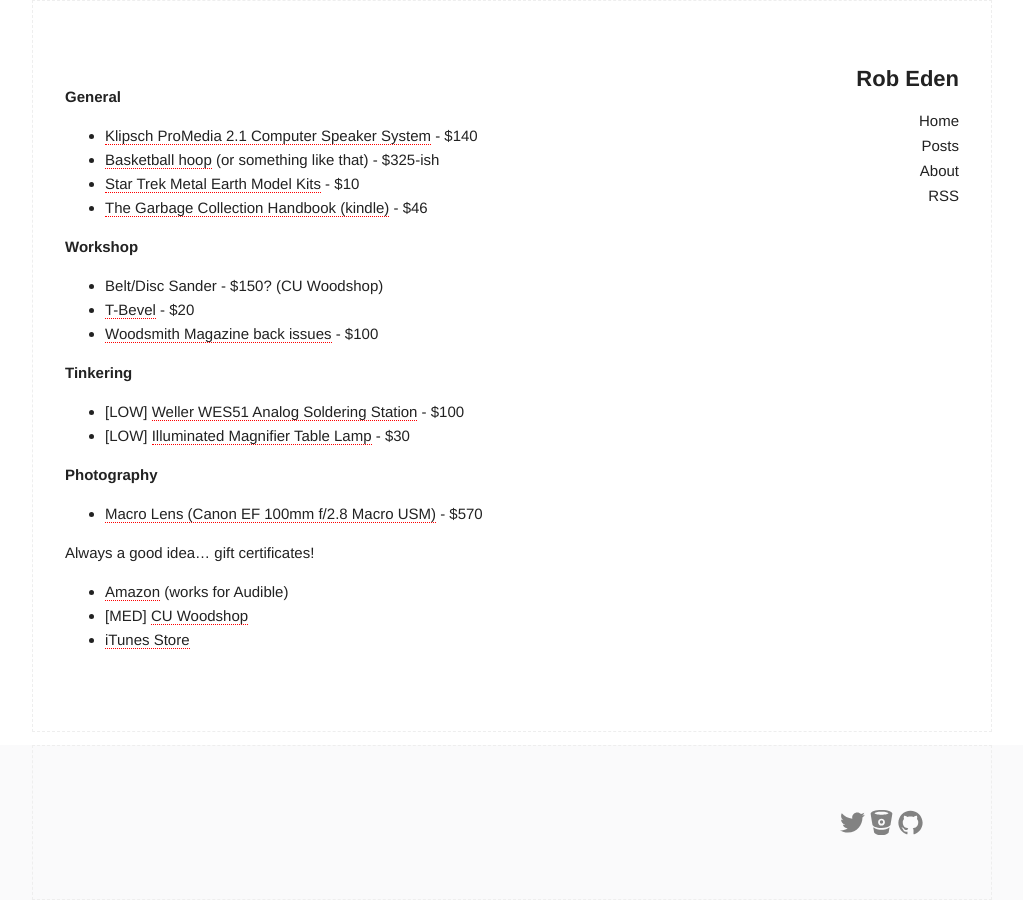
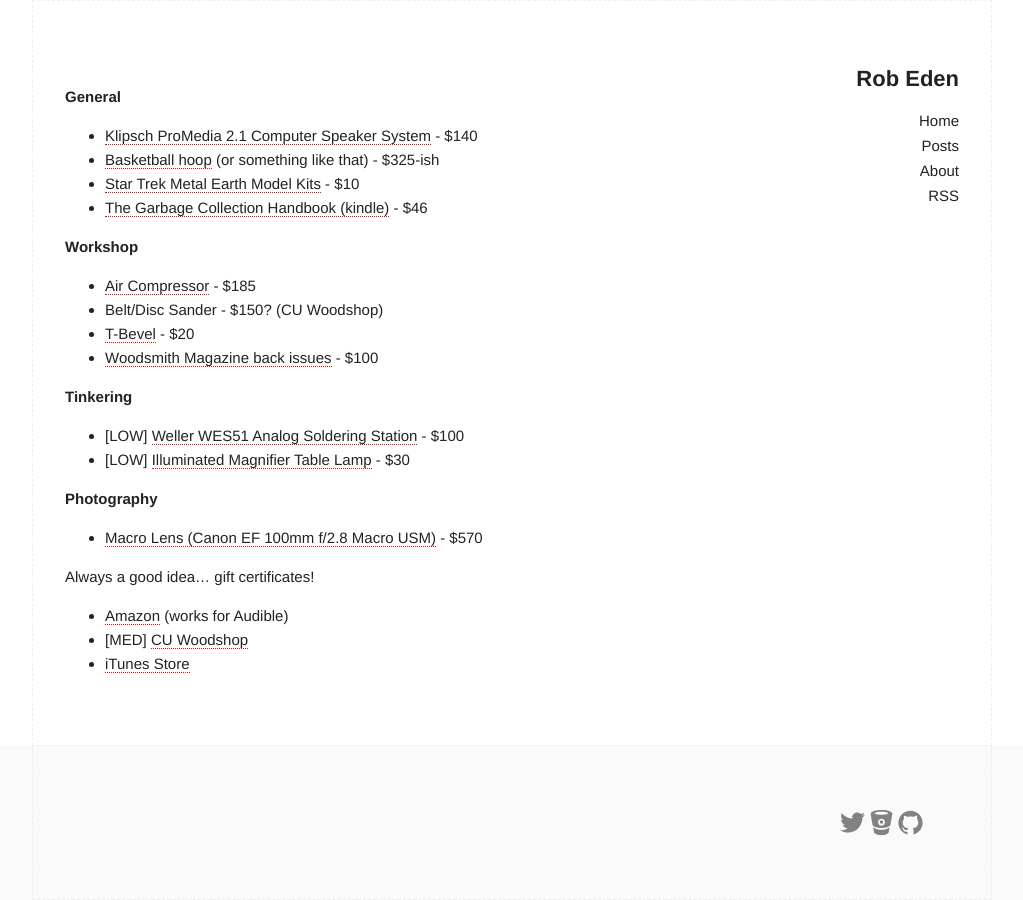
Before and after one commit to robeden/robeden.github.io, a Jekyll site: the page built from personal/wishlist.md, in a window 1280 px wide. Shown: the whole page, without its empty margins (128-1151 px from the left). Built offline with Jekyll 4.4.1, drawn with Linux system fonts in a browser that asks for light colours; our own code applies the rules of GitHub Pages for plain Markdown files; comment, search, counter and statistics services are not loaded.

Commit message:
Update wishlist.md

```diff
--- a/personal/wishlist.md
+++ b/personal/wishlist.md
@@ -7,6 +7,7 @@
 
 **Workshop**
 
+- [Air Compressor](https://www.lowes.com/pd/California-Air-Tools-2-Gallon-Electric-Horizontal-Quiet-Air-Compressor/1000018911) - $185
 - Belt/Disc Sander - $150? (CU Woodshop)
 - [T-Bevel](https://www.lowes.com/pd/IRWIN-Hardwood-T-Bevel/50420100) - $20
 - [Woodsmith Magazine back issues](http://www.woodsmith.com/back-issue-library.php) - $100
```
